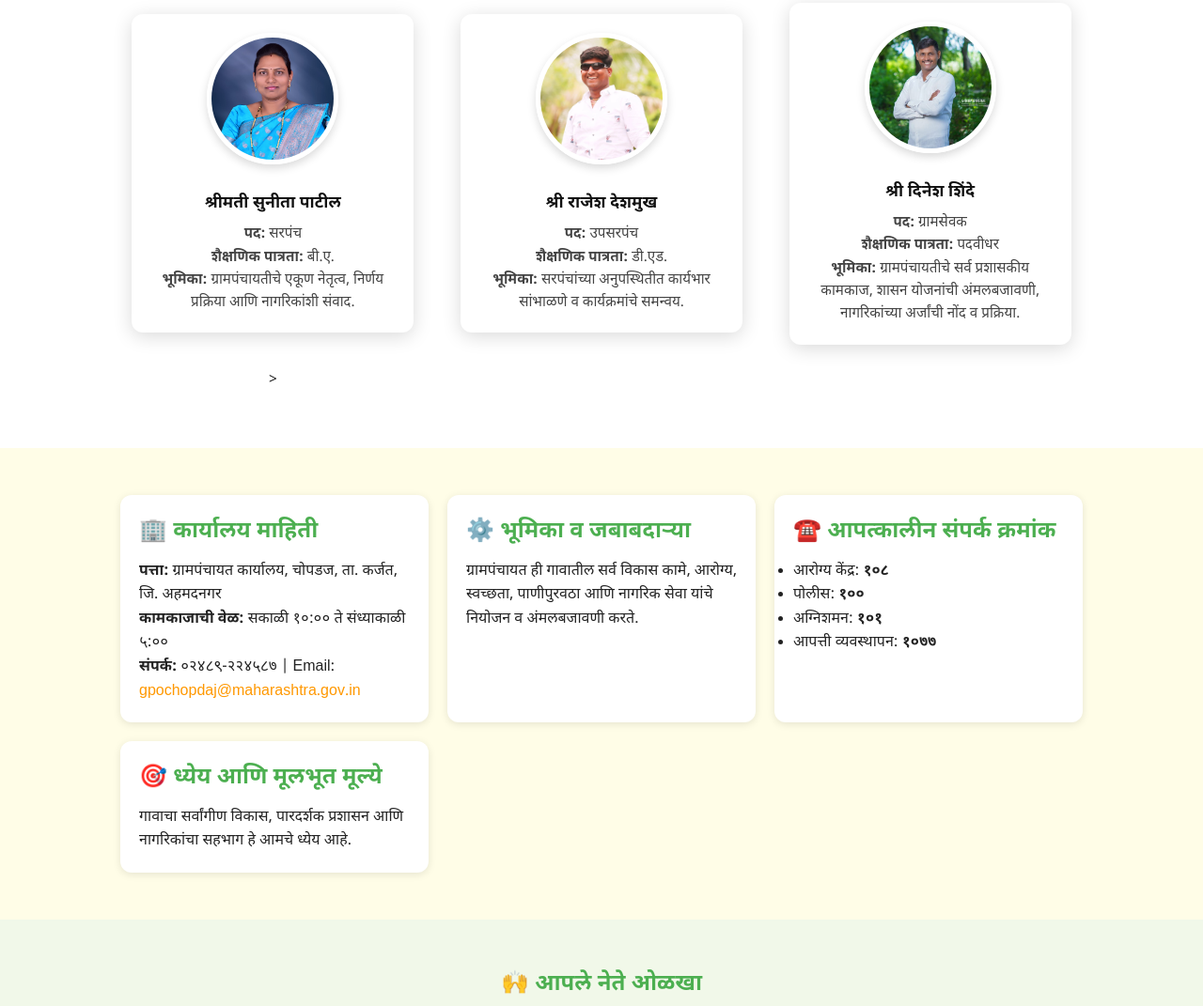
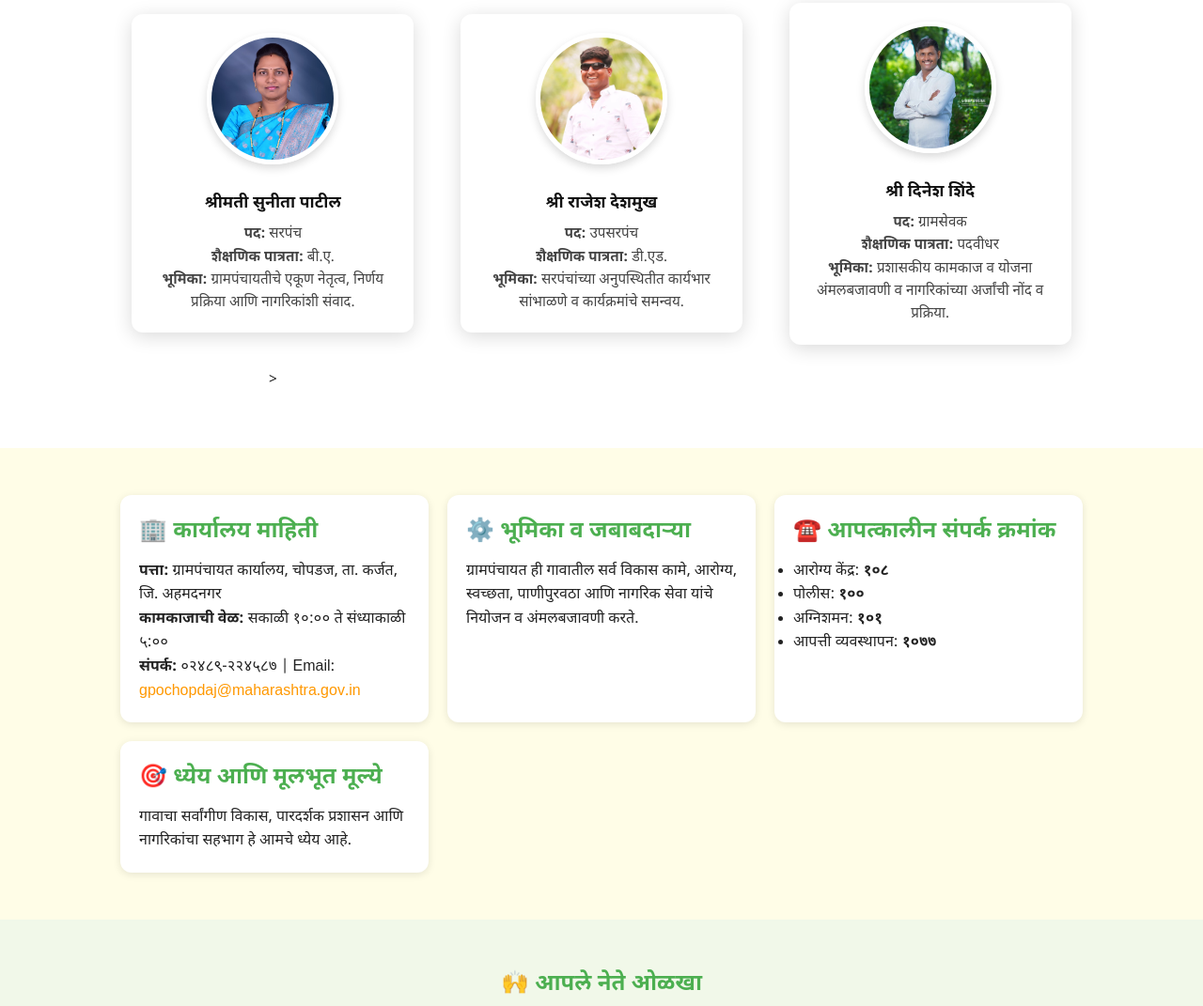
Before and after one commit to surajkarwande18/novagpdemowebsite, a plain HTML site: page about.html in a window 1280 px wide. Shown: the part 1734-2805 px from the top of the page at 94% size. Drawn offline with Linux system fonts and the light colour scheme.

Commit message:
Update about.html

```diff
--- a/about.html
+++ b/about.html
@@ -152,7 +152,7 @@
   <h3>श्री दिनेश शिंदे</h3>
   <p><strong>पद:</strong> ग्रामसेवक</p>
   <p><strong>शैक्षणिक पात्रता:</strong> पदवीधर</p>
-  <p><strong>भूमिका:</strong> ग्रामपंचायतीचे सर्व प्रशासकीय कामकाज, शासन योजनांची अंमलबजावणी, नागरिकांच्या अर्जांची नोंद व प्रक्रिया.</p>
+  <p><strong>भूमिका:</strong> प्रशासकीय कामकाज व योजना अंमलबजावणी व नागरिकांच्या अर्जांची नोंद व प्रक्रिया.</p>
 </div>>
 
   </div>
```
